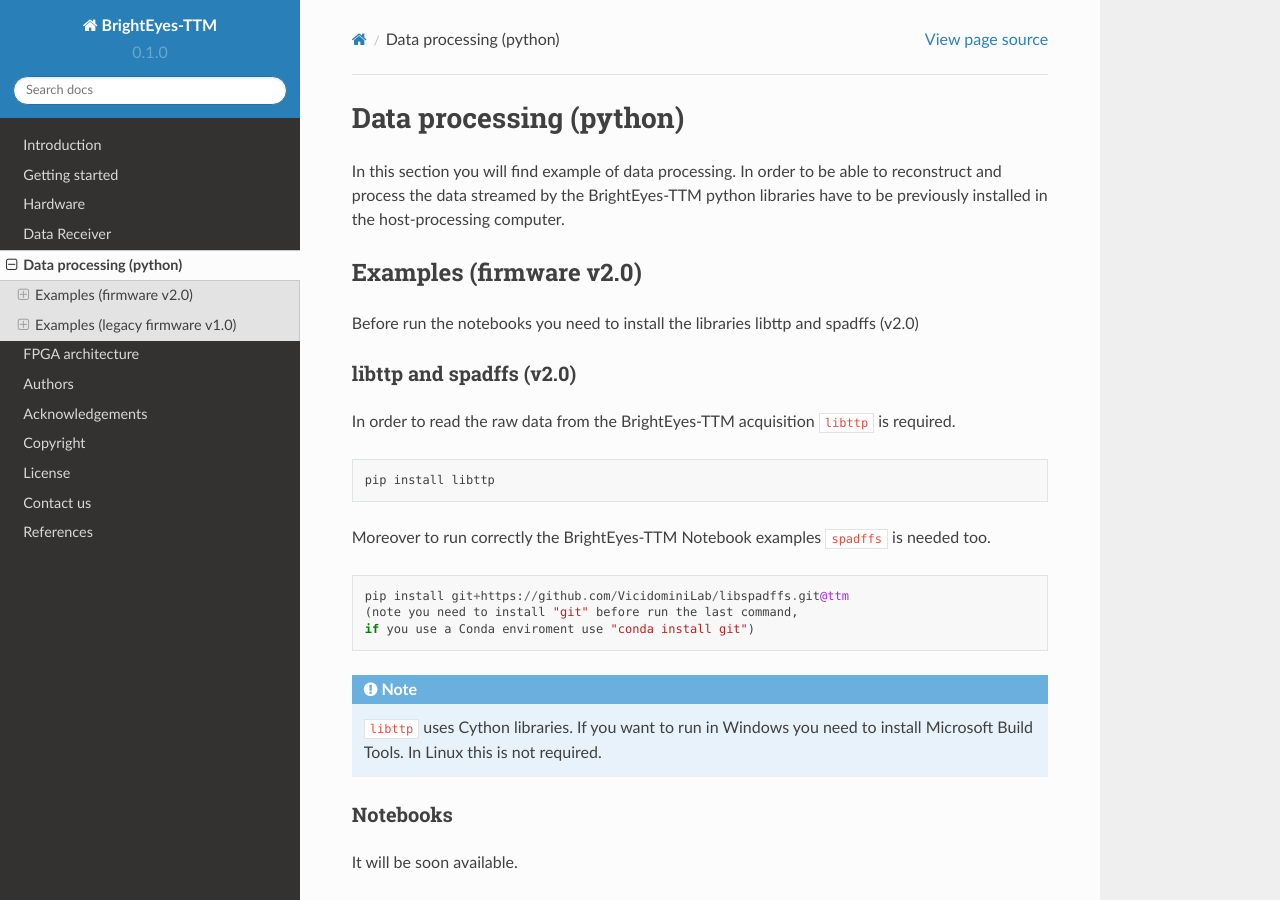
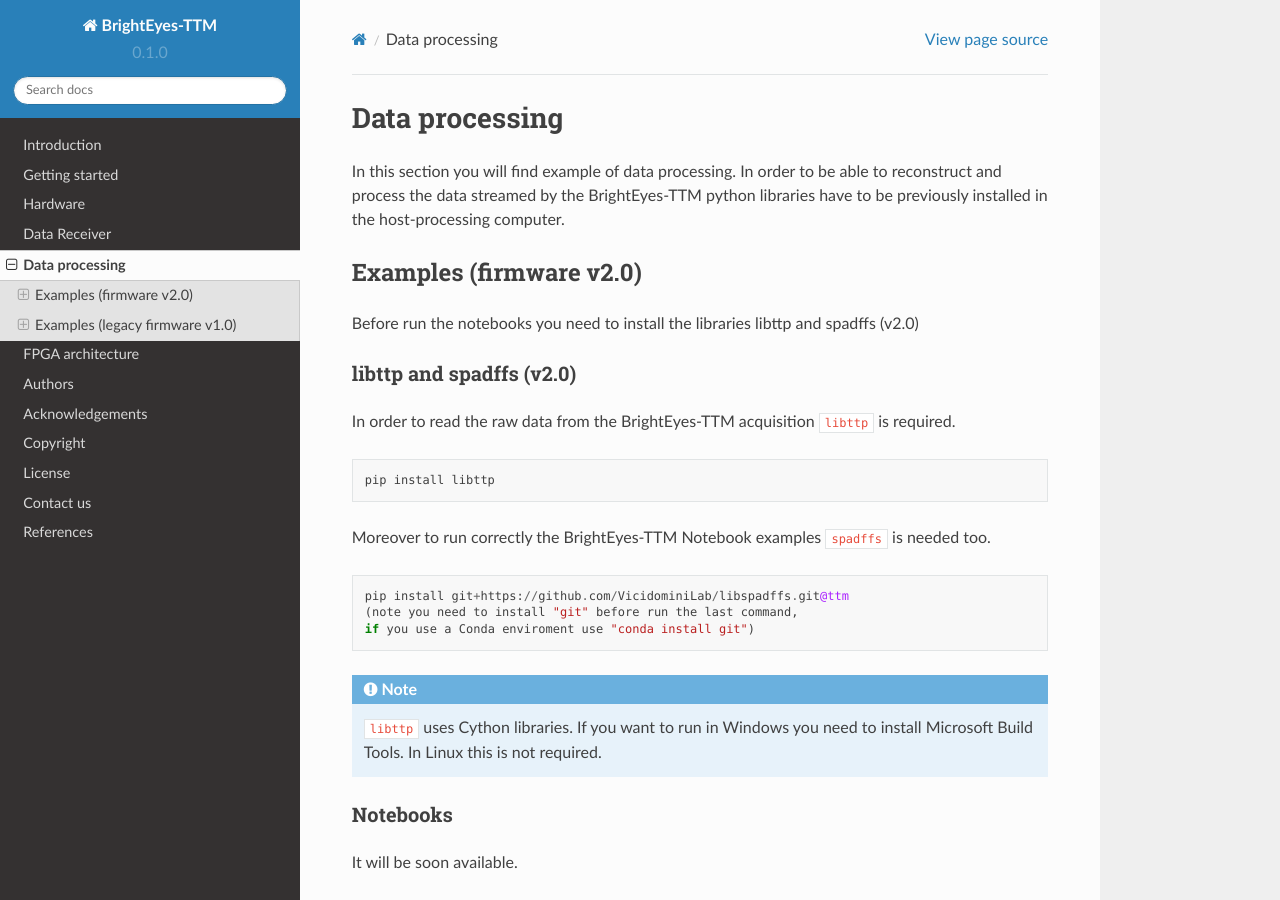
Before and after one commit to mattia-donato/BrightEyes-TTM-docs, a Sphinx documentation site: the page built from docs/source/dataprocessing.md, in a window 1280 px wide and 900 px high. Built offline with Sphinx 7.4.7 and the Read the Docs theme 2.0.0, drawn with Linux system fonts in a browser that asks for light colours; pages that are not in the unit, such as notebooks, are missing from menus.

Commit message:
Update dataprocessing.md

```diff
--- a/docs/source/dataprocessing.md
+++ b/docs/source/dataprocessing.md
@@ -1,4 +1,4 @@
-# Data processing (python)
+# Data processing
 
 In this section you will find example of data processing. In order to be able to reconstruct and process the data streamed by the BrightEyes-TTM python libraries have to be previously installed in the host-processing computer.
 
```
